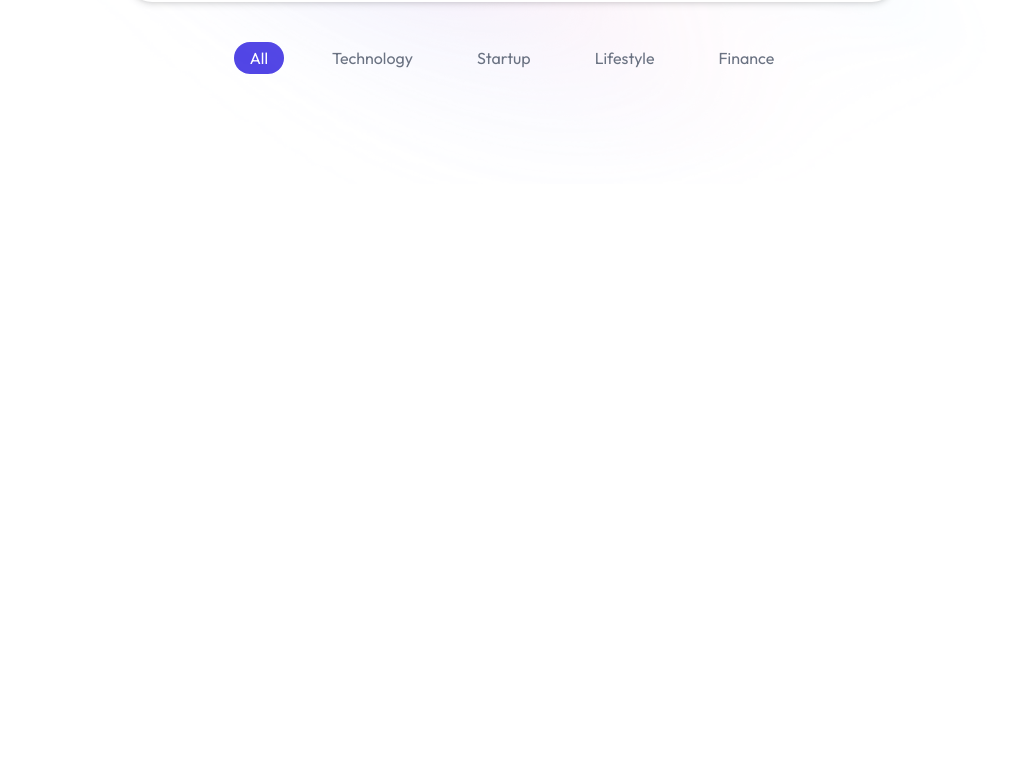
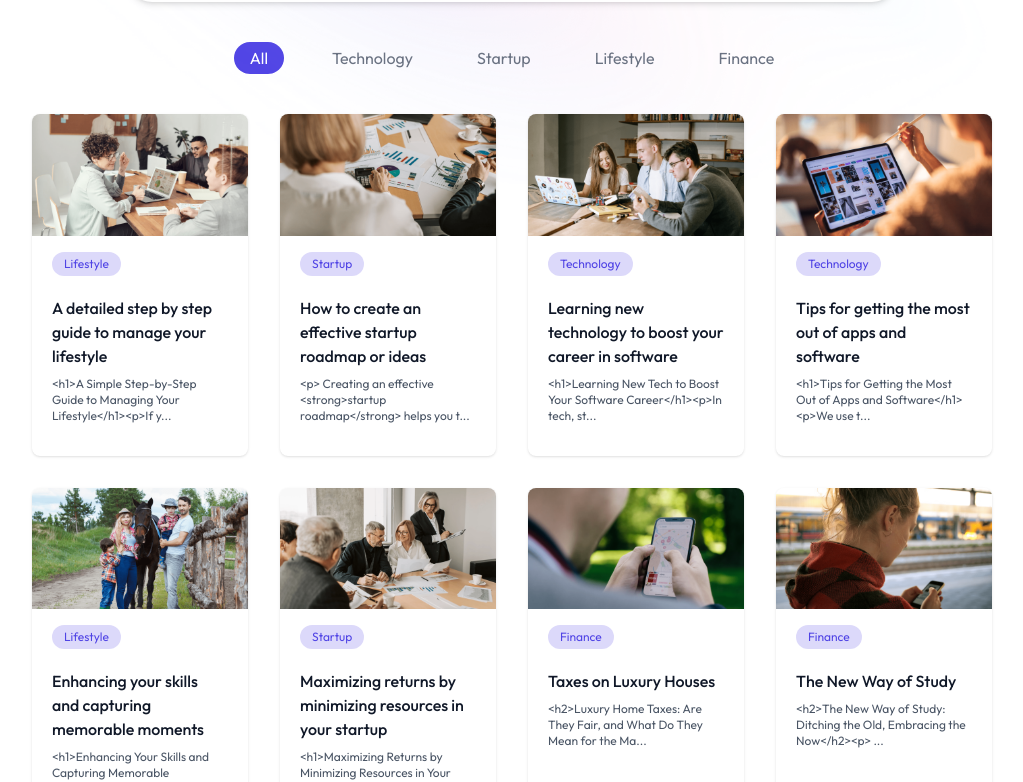
Before and after one commit to Mahlotle/QuickBlog, a React (Vite) app in the folder client/: page / in a window 1280 px wide. Shown: the part 436-1218 px from the top of the page, without its empty margins (128-1151 px from the left). Before the commit the page ends 800 px from the top, so only its background shows below. Built offline with nearby package versions, Linux system fonts and the light colour scheme.

Commit message:
BlogCrards

```diff
--- a/client/package.json
+++ b/client/package.json
@@ -10,6 +10,7 @@
     "preview": "vite preview"
   },
   "dependencies": {
+    "motion": "^12.23.12",
     "react": "^19.1.1",
     "react-dom": "^19.1.1",
     "react-router-dom": "^7.8.2"
--- /dev/null
+++ b/client/src/components/BlogCard.jsx
@@ -0,0 +1,29 @@
+import React from "react";
+import { useNavigate } from "react-router-dom";
+
+const BlogCard = ({ blog }) => {
+  const { title, description, category, image, _id } = blog;
+  const navigate = useNavigate();
+
+  return (
+    <div
+      onClick={() => navigate(`/blog/${_id}`)}
+      className="w-full rounded-lg overflow-hidden shadow hover:scale-105 hover:shadow-primary/25 duration-300 cursor-pointer"
+    >
+      <img src={image} alt={title} className="aspect-video" />
+
+      <span className="ml-5 mt-4 px-3 py-1 inline-block bg-primary/20 rounded-full text-primary text-xs">
+        {category}
+      </span>
+
+      <div className="p-5">
+        <h5 className="mb-2 font-medium text-gray-900">{title}</h5>
+        <p className="mb-3 text-xs text-gray-600">
+          {description.slice(0, 70)}...
+        </p>
+      </div>
+    </div>
+  );
+};
+
+export default BlogCard;
--- a/client/src/components/BlogList.jsx
+++ b/client/src/components/BlogList.jsx
@@ -1,12 +1,14 @@
 import React, { useState } from "react";
-import { blogCategories } from "../assets/assets";
-import {motion} from "motion/react"
+import { blog_data, blogCategories } from "../assets/assets";
+import { motion } from "framer-motion";
+import BlogCard from "./BlogCard";
 
 const BlogList = () => {
   const [menu, setMenu] = useState("All");
 
   return (
     <div>
+      {/* --- Category Buttons --- */}
       <div className="flex justify-center gap-4 sm:gap-8 my-10 relative">
         {blogCategories.map((item) => (
           <div key={item} className="relative">
@@ -15,20 +17,27 @@
               className={`relative cursor-pointer text-gray-500 px-4 py-1 rounded-full transition-colors duration-300
                 ${menu === item ? "text-white" : ""}`}
             >
-              {/* Background circle only when active */}
               {menu === item && (
                 <motion.div
-                  layoutId = 'underline'
-                  transition = {{type: 'spring', stiffness: 350, damping: 30}}
-                  className="absolute inset-0 -z-10 bg-primary rounded-full">
-
-                </motion.div>
+                  layoutId="underline"
+                  transition={{ type: "spring", stiffness: 350, damping: 30 }}
+                  className="absolute inset-0 -z-10 bg-primary rounded-full"
+                />
               )}
               {item}
             </button>
           </div>
         ))}
       </div>
+
+      {/* --- Blog Cards --- */}
+      <div className="grid grid-cols-1 sm:grid-cols-2 md:grid-cols-3 xl:grid-cols-4 gap-8 mb-24 mx-8 sm:mx-16 xl:mx-40">
+        {blog_data
+          .filter((blog) => (menu === "All" ? true : blog.category === menu))
+          .map((blog) => (
+            <BlogCard key={blog._id} blog={blog} />
+          ))}
+      </div>
     </div>
   );
 };
--- a/client/src/pages/Home.jsx
+++ b/client/src/pages/Home.jsx
@@ -2,6 +2,7 @@
 import Navbar from '../components/Navbar'
 import Header from '../components/Header'
 import BlogList from '../components/BlogList';
+
 
 const Home = () => {
   return (
@@ -9,6 +10,7 @@
       <Navbar />
       <Header />
       <BlogList />
+
     </>
   );
 }
```
Also changed, not shown: 1 other file (tests, documents, lock files or other folders).
